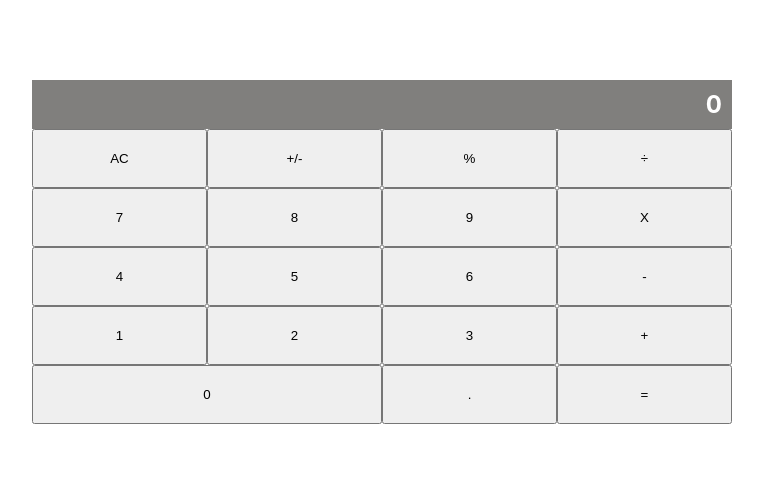
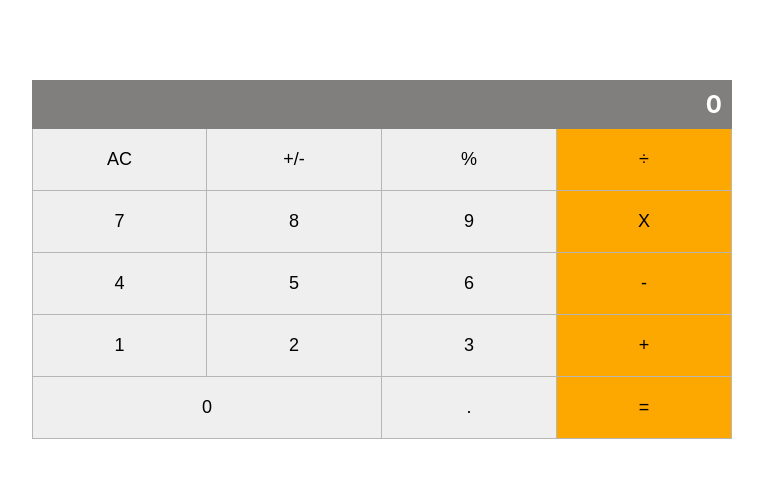
Before and after one commit to santiago-rodrig/react-calculator, a React (Create React App) app: page / in a window 1280 px wide. Shown: the top 478 px of the page, without its empty margins (258-1021 px from the left). Built offline with nearby package versions, Linux system fonts and the light colour scheme.

Commit message:
feature: button borders and font size

```diff
--- a/src/index.sass
+++ b/src/index.sass
@@ -1,5 +1,7 @@
 $font-stack: -apple-system, BlinkMacSystemFont, 'Segoe UI', 'Roboto', 'Oxygen', 'Ubuntu', 'Cantarell', 'Fira Sans', 'Droid Sans', 'Helvetica Neue', sans-serif
 $display-bg: #807F7D
+$operation-bg: #FCA800
+$button-border: 1px solid #B8B6B4
 
 html
   box-sizing: border-box
@@ -34,6 +36,15 @@ body
 .calculator-button
   padding: 20px
   flex-basis: 25%
+  font-size: 18px
+  border-radius: 0
+  border: none
+  border-right: $button-border
+  border-bottom: $button-border
+  &:first-child
+    border-left: $button-border
+  &:last-child
+    background-color: $operation-bg
 
 .buttons-group:last-child
   .calculator-button:first-child
```
